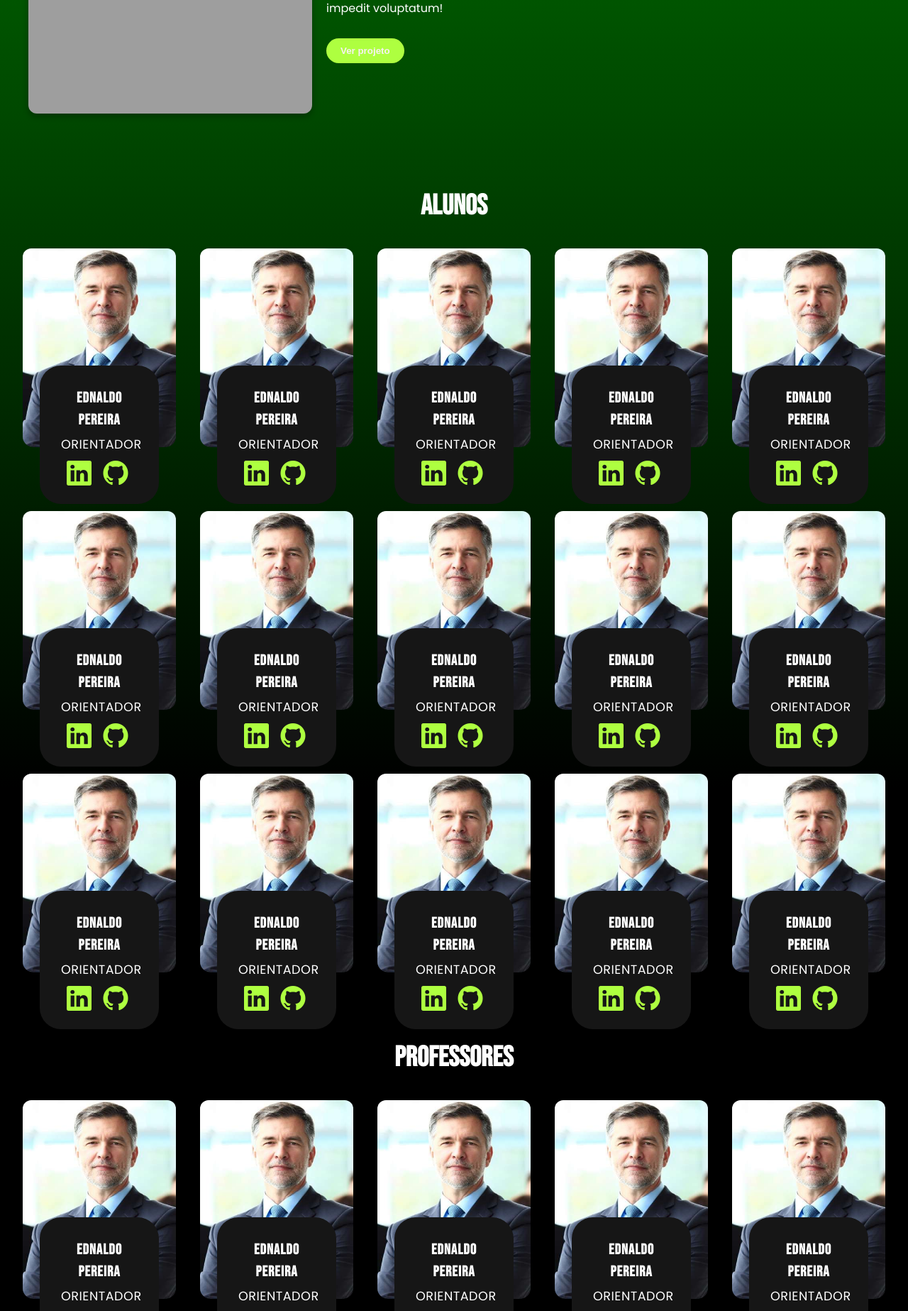
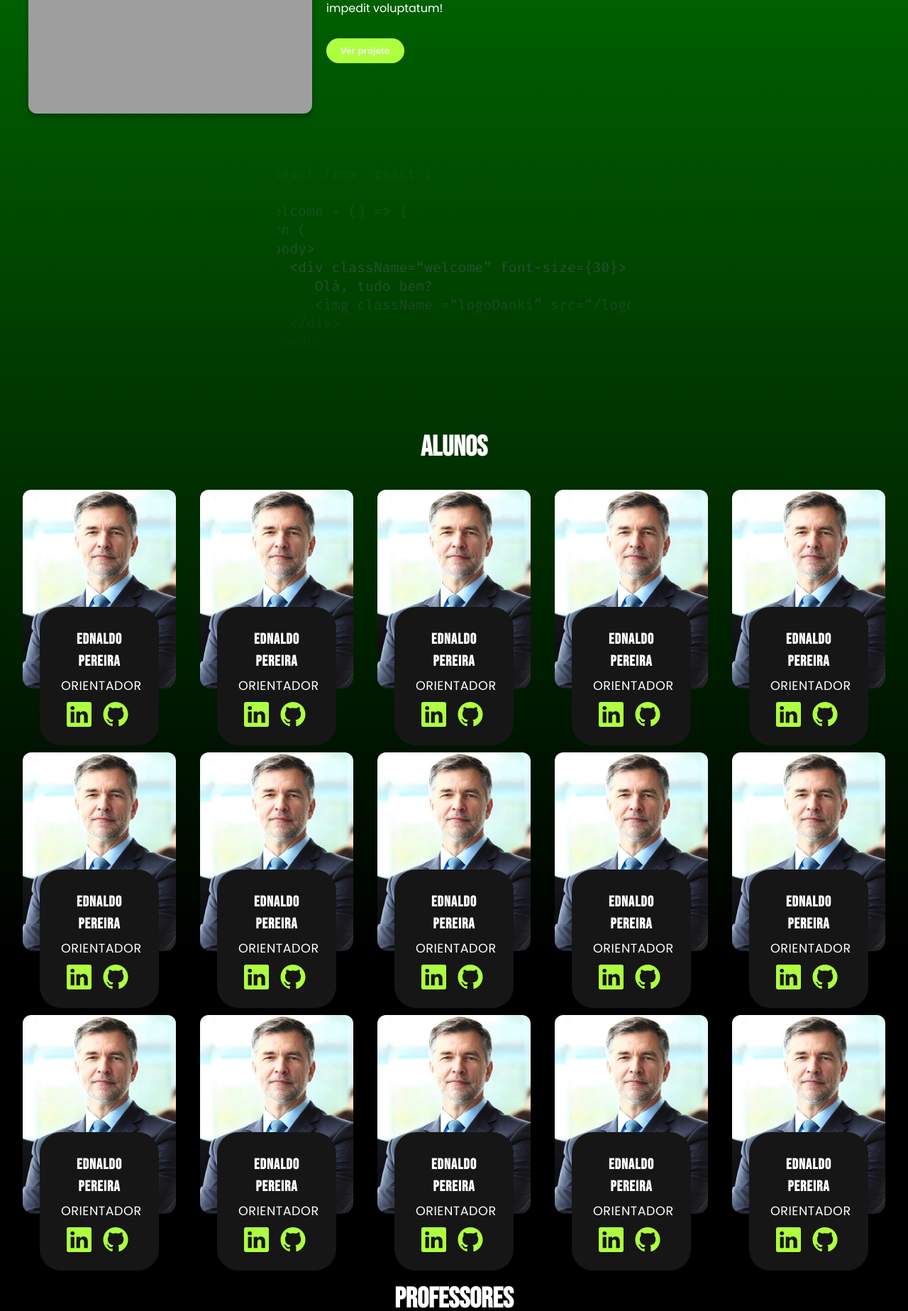
Before and after one commit to VoucherDesenvSenacHub/galeria-voucher, a PHP site: page /PerfilDaTurmaGaleria.html in a window 1280 px wide. Shown: the part 2270-4117 px from the top of the page at 71% size. Run offline with PHP 8.4, Linux system fonts and the light colour scheme; grey boxes are pictures that could not be loaded.

Commit message:
img background
img

```diff
--- a/PerfilDaTurmaGaleria/PerfilDaTurmaGaleria.html
+++ b/PerfilDaTurmaGaleria/PerfilDaTurmaGaleria.html
@@ -101,6 +101,8 @@
         </div>
     </div>
 </section>
+
+<div class="codimg"></div>
 
 <section class = "cardss">
     <h1>Alunos</h1>
--- a/PerfilDaTurmaGaleria/style.css
+++ b/PerfilDaTurmaGaleria/style.css
@@ -77,6 +77,16 @@ ul li{
     margin-left: -40px;
 }
 
+.codimg {
+  width: 500px;
+  height: 300px;
+  margin: 20px auto;
+  background-image: url("assets/codimg.png");
+  background-color: rgba(255, 255, 255, 0.0); /* Branco com 50% de opacidade */
+  background-blend-mode: luminosity;
+  background-size: cover;
+  background-position: center;
+}
 
 /* Estilos gerais */
 body {
```
Also changed, not shown: PerfilDaTurmaGaleria/assets/codimg.png (added).
